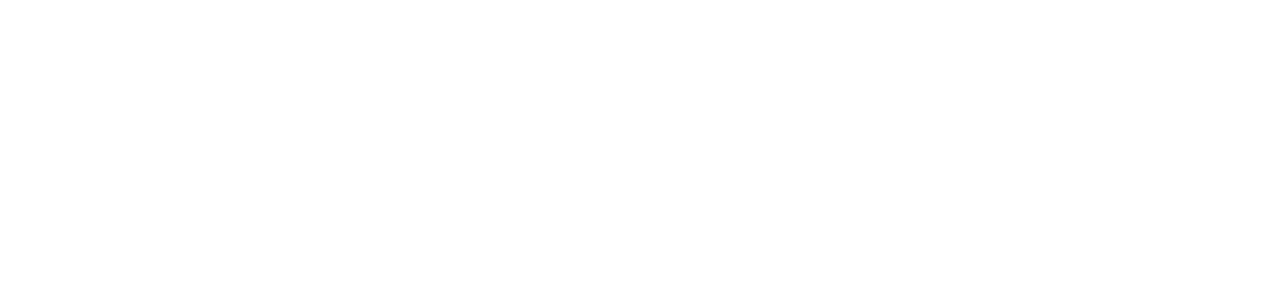
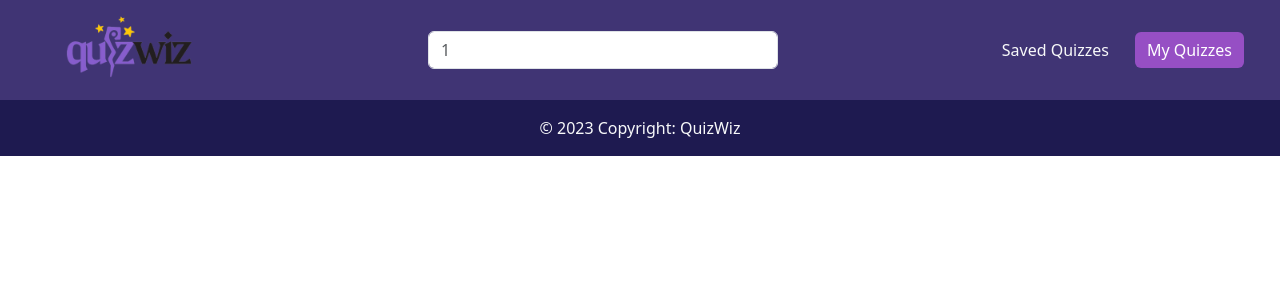
Before and after one commit to jsbyrd/cop4331-27-large-project, a React (Create React App) app in the folder frontend/: page /search/1 in a window 1280 px wide. Before the commit this address had no page. Shown: the top 300 px of the page. Built offline with nearby package versions, Linux system fonts and the light colour scheme.

Commit message:
Added functionality to search bar.

```diff
--- a/frontend/src/App.js
+++ b/frontend/src/App.js
@@ -14,11 +14,11 @@
   return (
     <BrowserRouter>
       <Routes>
-        <Route path="/search" element={<SearchedPage />} />
         <Route path="/" element={<DefaultPage />} />
         <Route path="login" element={<LoginPage />} />
         <Route path="/register" element={<RegisterPage />} />
         <Route path="/menu" element={<MenuPage />} />
+        <Route path="/search/:query" element={<SearchedPage />} />
         <Route path="/viewquiz/:quizID" element={<ViewQuizPage />} />
       </Routes>
     </BrowserRouter>
--- a/frontend/src/components/MenuHeader.js
+++ b/frontend/src/components/MenuHeader.js
@@ -1,33 +1,56 @@
-import React from 'react';
+import React,
+        { useState } from 'react';
+import { useNavigate } from 'react-router-dom';
 import './Menu.css';
 import logo from './images/logo.png'
 
 const MenuHeader = () => {
 
-  const goToLogin = () => {
-    window.location.href = "/login"
+  // Search bar utilization =====
+  const navigate = useNavigate();
+  const [searchQuery, setSearchQuery] = useState('');
+
+  // Complete the search
+  const goToSearch = async (type) => {
+    if (type == 2)
+      navigate('/search/savedQuizzes', { state:2 });
+    else if (type == 3)
+      navigate('/search/myQuizzes', { state:3 })
+    else if (searchQuery.trim() !== '') {
+        navigate(`/search/${searchQuery}`, { state:1 });
+    }
+    else {
+        alert('Please enter a search query.');
+    }
   }
-
-  const goToRegister = () => {
-    window.location.href = "/register"
+  // Detect enter
+  const keyDownHandler = event => {
+    if (event.key === 'Enter') {
+      event.preventDefault();
+      goToSearch(1);
+    }
   }
+  // ============================
 
   return (
     <header className='position-sticky top-0'>
       <nav className="navbar navbar-expand-lg d-flex flex-nowrap justify-content-between w-100 menu-navbar-custom" id='default-header-navbar'>
-        <a className="nav-link text-light" id='default-header-logo' href="/" style={{marginLeft: "20px"}}>
-          <img src={logo} id='menu-header-logo'/>
+        <a className="nav-link text-light" id='default-header-logo' href="/" style={{ marginLeft: "20px" }}>
+          <img src={logo} id='menu-header-logo' />
         </a>
         <div className='d-flex align-items-center'>
-          <form className="form-inline">
-            <input className="form-control mr-sm-2" id='menu-searchbar' type="search" placeholder="Search" aria-label="Search" />
+          <form class="form-inline">
+            <input onKeyDown={keyDownHandler}
+              onChange={(e) => setSearchQuery(e.target.value)}
+              class="form-control mr-sm-2" id='searched-searchbar' type="text" value={searchQuery} placeholder="Search" aria-label="Search"
+            />
           </form>
         </div>
-        <div className="d-flex align-items-center" style={{marginRight: "20px"}}>
-          <button type="button" className="btn px-3 text-light" id='default-header-login-btn' onClick={event =>  window.location.href='/search'}>
+        <div className="d-flex align-items-center" style={{ marginRight: "20px" }}>
+          <button type="button" className="btn px-3 text-light" id='default-header-login-btn' onClick={event => goToSearch(2)}>
             Saved Quizzes
           </button>
-          <button type="button" className="btn btn-primary me-3" id='default-header-register-btn' onClick={event =>  window.location.href='/search'}>
+          <button type="button" className="btn btn-primary me-3" id='default-header-register-btn' onClick={event => goToSearch(3)}>
             My Quizzes
           </button>
         </div>
--- a/frontend/src/components/Searched.js
+++ b/frontend/src/components/Searched.js
@@ -1,12 +1,73 @@
-import React from 'react';
+import React,
+        { useState } from 'react';
+import { useNavigate,
+        useLocation,
+        useParams } from 'react-router-dom';
+import './Searched.css';
+import logo from './images/logo.png'
 
-function Searched()
-{
-    return(
-        <div id='searched-background'>
-            <p>Search Results :D</p>
+
+const Search = () => {
+
+    const { query } = useParams();
+    const [searchQuery, setSearchQuery] = useState('');
+    const navigate = useNavigate();
+    const location = useLocation();
+    const type = location.state;
+
+    // Complete the search
+    const goToSearch = async (type) => {
+        if (type == 2)
+            navigate('/search/savedQuizzes', { state: 2 });
+        else if (type == 3)
+            navigate('/search/myQuizzes', { state: 3 })
+        else if (searchQuery.trim() !== '') {
+            navigate(`/search/${searchQuery}`, { state: 1 });
+        }
+        else {
+            alert('Please enter a search query.');
+        }
+    }
+    // Detect enter
+    const keyDownHandler = event => {
+        if (event.key === 'Enter')
+        {
+            event.preventDefault();
+            goToSearch(1);
+        }
+    }
+
+
+    return (
+        <div>
+            <header className='position-sticky top-0'>
+                <nav className="navbar navbar-expand-lg d-flex flex-nowrap justify-content-between w-100 searched-navbar-custom" id='default-header-navbar'>
+                    <a className="nav-link text-light" id='searched-header-logo' href="/menu" style={{ marginLeft: "20px" }}>
+                        <img src={logo} id='searched-header-logo'/>
+                    </a>
+                    <div className='d-flex align-items-center'>
+                        <form class="form-inline">
+                            <input onKeyDown={keyDownHandler}
+                            onChange={(e) => setSearchQuery(e.target.value)}
+                            class="form-control mr-sm-2" id='searched-searchbar' type="text" value={searchQuery} placeholder={query} aria-label="Search"
+                            />
+                        </form>
+                    </div>
+                    <div className="d-flex align-items-center" style={{ marginRight: "20px" }}>
+                        <button type="button" className="btn px-3 text-light" id='default-header-login-btn' onClick={event => goToSearch(2)}>
+                            Saved Quizzes
+                        </button>
+                        <button type="button" className="btn btn-primary me-3" id='default-header-register-btn' onClick={event => goToSearch(3)}>
+                            My Quizzes
+                        </button>
+                    </div>
+                </nav>
+            </header>
+            <div>
+
+            </div>
         </div>
     );
-}
+};
 
-export default Searched;
+export default Search;
--- a/frontend/src/components/SearchedHeader.js
+++ /dev/null
@@ -1,32 +0,0 @@
-import React from 'react';
-import './Searched.css';
-import logo from './images/logo.png'
-
-
-const SearchHeader = () => {
-    return (
-        <header className='position-sticky top-0'>
-            <nav className="navbar navbar-expand-lg d-flex flex-nowrap justify-content-between w-100 searched-navbar-custom" id='default-header-navbar'>
-                <a className="nav-link text-light" id='searched-header-logo' href="/" style={{ marginLeft: "20px" }}>
-                    <img src={logo} id='searched-header-logo'/>
-                </a>
-                <div className='d-flex align-items-center'>
-                    <form class="form-inline">
-                        <input class="form-control mr-sm-2" id='searched-searchbar' type="search" placeholder="Search" aria-label="Search" />
-                    </form>
-                </div>
-                <div className="d-flex align-items-center" style={{ marginRight: "20px" }}>
-                    <button type="button" className="btn px-3 text-light" id='default-header-login-btn'>
-                        Saved Quizzes
-                    </button>
-                    <button type="button" className="btn btn-primary me-3" id='default-header-register-btn'>
-                        My Quizzes
-                    </button>
-                </div>
-            </nav>
-        </header>
-
-    );
-};
-
-export default SearchHeader;
--- a/frontend/src/pages/SearchedPage.js
+++ b/frontend/src/pages/SearchedPage.js
@@ -1,5 +1,4 @@
 import React from 'react';
-import SearchHeader from '../components/SearchedHeader';
 import Searched from '../components/Searched';
 import SearchedFooter from '../components/SearchedFooter';
 
@@ -7,7 +6,6 @@
 {
     return(
         <div className="d-flex flex-column" style={{height: "100vh"}}>
-            <SearchHeader />
             <Searched />
             <SearchedFooter />
         </div>
```
